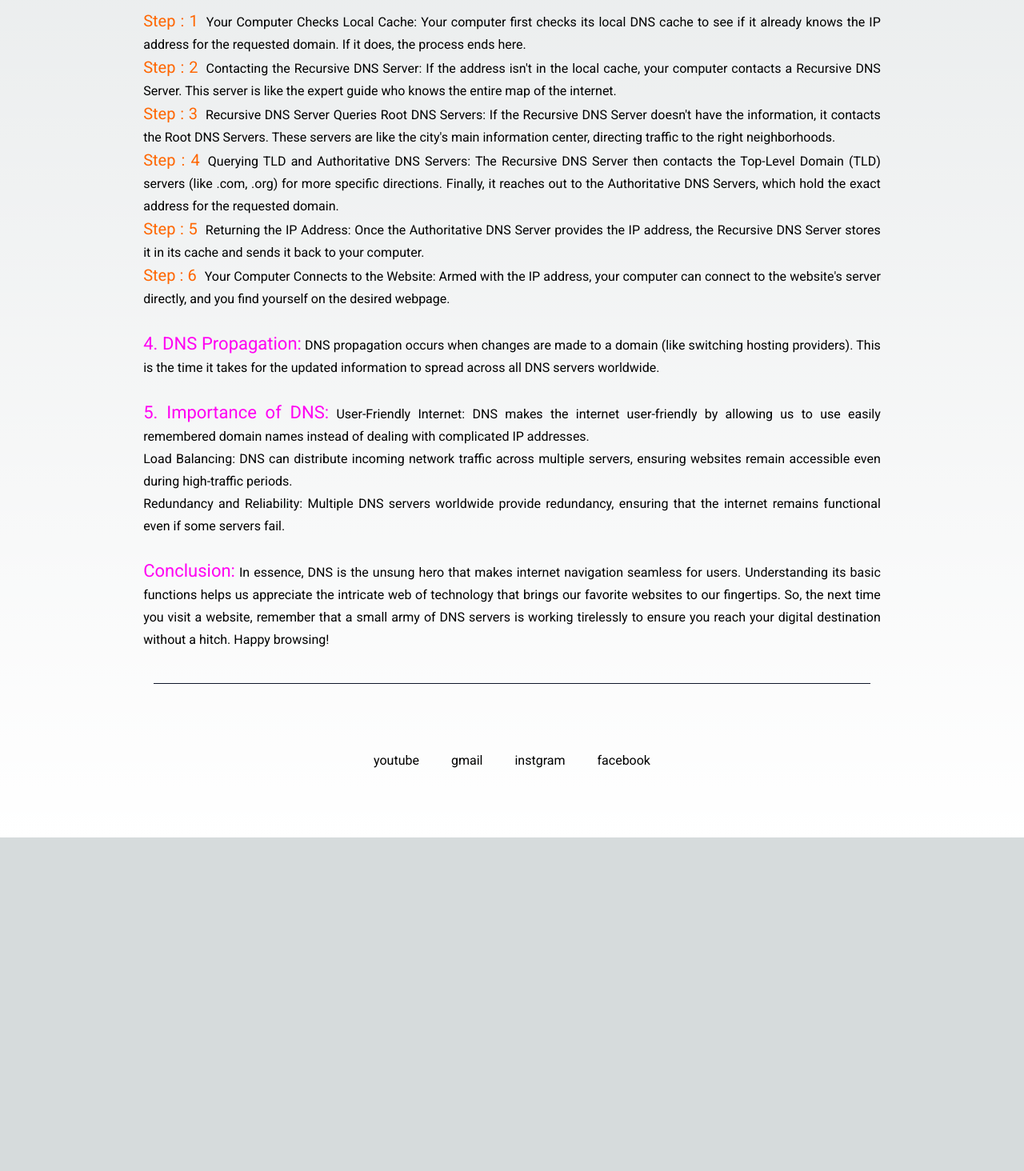
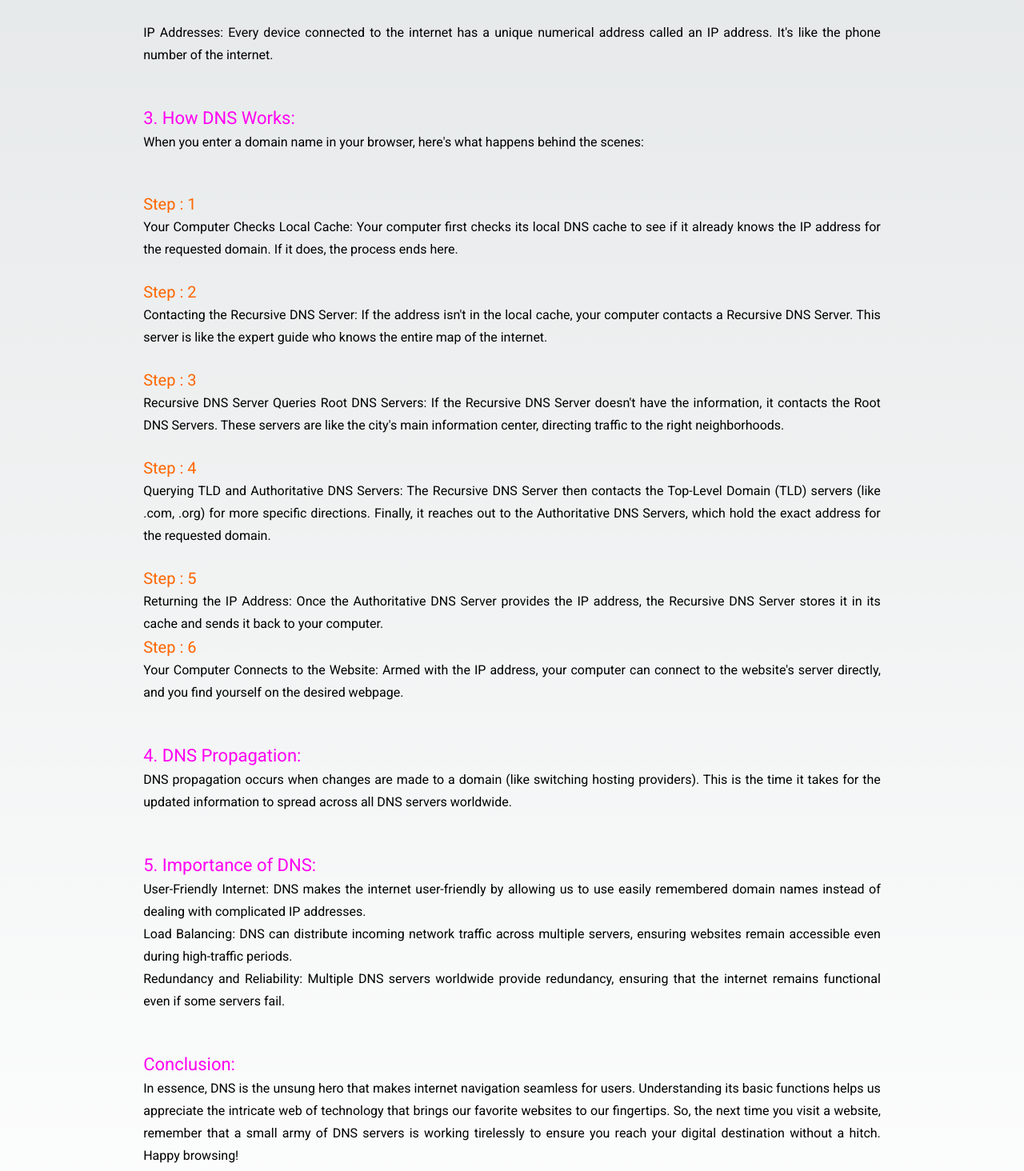
Before and after one commit to codeguyakash/blogging-nextjs, a Next.js app: page / in a window 1280 px wide. Shown: the part 1186-2650 px from the top of the page at 80% size. Before the commit the page ends 2233 px from the top, so only its background shows below. Built offline with nearby package versions, Linux system fonts and the light colour scheme.

Commit message:
fixes bug again

```diff
--- a/app/page.jsx
+++ b/app/page.jsx
@@ -17,77 +17,105 @@ export default function Home() {
         className="m-auto"
       />
       <br />
+      <span>Introduction:</span>
       <p>
-        <span>Introduction:</span>
         Ever wondered how, when you type a website address into your browser, it
         magically takes you to the right place on the internet? That's the work
         of DNS or Domain Name System, a behind-the-scenes hero of the internet.
         In this article, we'll unravel the mystery of DNS, breaking down its
         functions and importance in a way that's easy for anyone to understand.
+      </p>
       <br />
       <br />
       <span>1. What is DNS?</span>
+      <p>
         Imagine the internet as a massive city with millions of buildings, each
         having its unique address. In this analogy, DNS is like a friendly guide
         that translates the names of these buildings (websites) into their
         numerical addresses (IP addresses) that computers use to communicate.
+      </p>
       <br />
       <br />
       <span>2. The Basics of DNS:</span>
+      <p>
         Domain Names: A domain name is the human-readable address of a website,
         like www.codeguyakash.me This is what you type into your browser's
         address bar.
+      </p>
       <br />
+      <p>
         IP Addresses: Every device connected to the internet has a unique
         numerical address called an IP address. It's like the phone number of
         the internet.
+      </p>
       <br />
       <br />
       <span>3. How DNS Works:</span>
+      <p>
         When you enter a domain name in your browser, here's what happens behind
         the scenes:
+      </p>
       <br />
       <br />
-        <span className="sub-heading">Step : 1</span>Your Computer Checks Local
-        Cache: Your computer first checks its local DNS cache to see if it
-        already knows the IP address for the requested domain. If it does, the
-        process ends here.
+      <span className="sub-heading">Step : 1</span>
+      <p>
+        Your Computer Checks Local Cache: Your computer first checks its local
+        DNS cache to see if it already knows the IP address for the requested
+        domain. If it does, the process ends here.
+      </p>
       <br />
-        <span className="sub-heading">Step : 2</span>Contacting the Recursive
-        DNS Server: If the address isn't in the local cache, your computer
-        contacts a Recursive DNS Server. This server is like the expert guide
-        who knows the entire map of the internet.
+      <span className="sub-heading">Step : 2</span>
+      <p>
+        Contacting the Recursive DNS Server: If the address isn't in the local
+        cache, your computer contacts a Recursive DNS Server. This server is
+        like the expert guide who knows the entire map of the internet.
+      </p>
       <br />
-        <span className="sub-heading">Step : 3</span>Recursive DNS Server
-        Queries Root DNS Servers: If the Recursive DNS Server doesn't have the
-        information, it contacts the Root DNS Servers. These servers are like
-        the city's main information center, directing traffic to the right
-        neighborhoods.
+      <span className="sub-heading">Step : 3</span>
+      <p>
+        Recursive DNS Server Queries Root DNS Servers: If the Recursive DNS
+        Server doesn't have the information, it contacts the Root DNS Servers.
+        These servers are like the city's main information center, directing
+        traffic to the right neighborhoods.
+      </p>
       <br />
-        <span className="sub-heading">Step : 4</span>Querying TLD and
-        Authoritative DNS Servers: The Recursive DNS Server then contacts the
-        Top-Level Domain (TLD) servers (like .com, .org) for more specific
-        directions. Finally, it reaches out to the Authoritative DNS Servers,
-        which hold the exact address for the requested domain.
+      <span className="sub-heading">Step : 4</span>
+
+      <p>
+        Querying TLD and Authoritative DNS Servers: The Recursive DNS Server
+        then contacts the Top-Level Domain (TLD) servers (like .com, .org) for
+        more specific directions. Finally, it reaches out to the Authoritative
+        DNS Servers, which hold the exact address for the requested domain.
+      </p>
       <br />
-        <span className="sub-heading">Step : 5</span>Returning the IP Address:
-        Once the Authoritative DNS Server provides the IP address, the Recursive
-        DNS Server stores it in its cache and sends it back to your computer.
+      <span className="sub-heading">Step : 5</span>
+      <p>
+        Returning the IP Address: Once the Authoritative DNS Server provides the
+        IP address, the Recursive DNS Server stores it in its cache and sends it
+        back to your computer.
         <br />
-        <span className="sub-heading">Step : 6</span>Your Computer Connects to
-        the Website: Armed with the IP address, your computer can connect to the
-        website's server directly, and you find yourself on the desired webpage.
+      </p>
+      <span className="sub-heading">Step : 6</span>
+      <p>
+        Your Computer Connects to the Website: Armed with the IP address, your
+        computer can connect to the website's server directly, and you find
+        yourself on the desired webpage.
+      </p>
       <br />
       <br />
-        <span>4. DNS Propagation:</span> DNS propagation occurs when changes are
-        made to a domain (like switching hosting providers). This is the time it
-        takes for the updated information to spread across all DNS servers
-        worldwide.
+      <span>4. DNS Propagation:</span>
+      <p>
+        DNS propagation occurs when changes are made to a domain (like switching
+        hosting providers). This is the time it takes for the updated
+        information to spread across all DNS servers worldwide.
+      </p>
       <br />
       <br />
-        <span>5. Importance of DNS:</span> User-Friendly Internet: DNS makes the
-        internet user-friendly by allowing us to use easily remembered domain
-        names instead of dealing with complicated IP addresses.
+      <span>5. Importance of DNS:</span>
+      <p>
+        User-Friendly Internet: DNS makes the internet user-friendly by allowing
+        us to use easily remembered domain names instead of dealing with
+        complicated IP addresses.
         <br />
         Load Balancing: DNS can distribute incoming network traffic across
         multiple servers, ensuring websites remain accessible even during
@@ -96,15 +124,18 @@ export default function Home() {
         Redundancy and Reliability: Multiple DNS servers worldwide provide
         redundancy, ensuring that the internet remains functional even if some
         servers fail.
+      </p>
       <br />
       <br />
-        <span>Conclusion:</span> In essence, DNS is the unsung hero that makes
-        internet navigation seamless for users. Understanding its basic
-        functions helps us appreciate the intricate web of technology that
-        brings our favorite websites to our fingertips. So, the next time you
-        visit a website, remember that a small army of DNS servers is working
-        tirelessly to ensure you reach your digital destination without a hitch.
-        Happy browsing!
+      <span>Conclusion:</span>
+      <p>
+        In essence, DNS is the unsung hero that makes internet navigation
+        seamless for users. Understanding its basic functions helps us
+        appreciate the intricate web of technology that brings our favorite
+        websites to our fingertips. So, the next time you visit a website,
+        remember that a small army of DNS servers is working tirelessly to
+        ensure you reach your digital destination without a hitch. Happy
+        browsing!
       </p>
     </div>
   );
```
Lines whose indentation alone changed are shown as unchanged.
